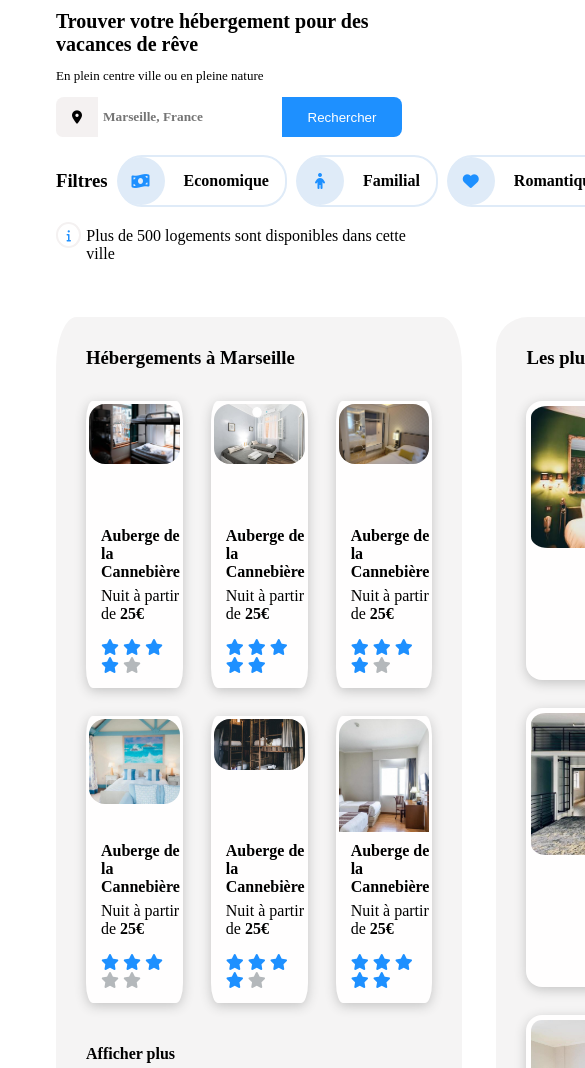
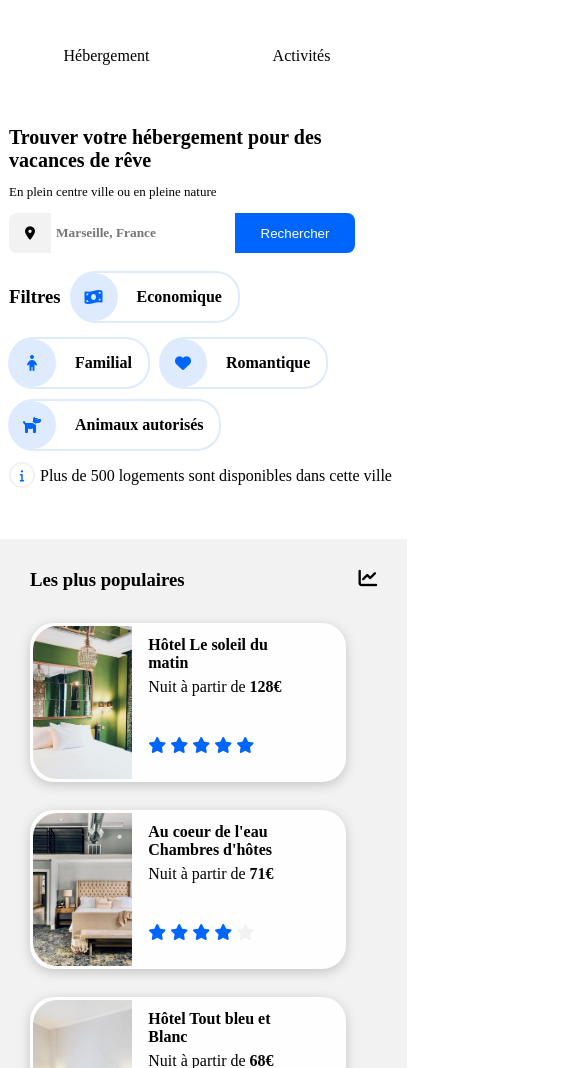
Before and after one commit to elodieJ18/ElodieJean_2_17082020, a plain HTML site: page index.html in a window 390 px wide. Shown: the part 119-1187 px from the top of the page, 585 px wide, since content can reach past the window. Drawn offline with Linux system fonts and the light colour scheme.

Commit message:
responsive-part1

```diff
--- a/index.html
+++ b/index.html
@@ -12,12 +12,12 @@
         <div class='bloc'>
             <header>
                 <nav class="navigation-bar">
-                    <div class="navigation-logo">
+                    <div class="navigation-logo menu1">
                         <img src="assets/images/logo/Reservia.svg" alt="Reservia"/>
                     </div>
-                    <div class="navigation-menu"><a  herf="#" alt="#">Hébergement</a></div>
-                    <div class="navigation-menu"><a  herf="#activities-marseille" alt="#">Activités</a></div>
-                    <div class="navigation-signup"><a herf="#" alt="#">S'inscrire</a></div>
+                    <div class="navigation-menu menu2"><a href="#hosting" alt="#">Hébergement</a></div>
+                    <div class="navigation-menu menu3"><a href="#activities" alt="#">Activités</a></div>
+                    <div class="navigation-signup menu4"><a href="#" alt="#">S'inscrire</a></div>
                 </nav>
             </header>
 
@@ -25,10 +25,10 @@
                     <h1>Trouver votre hébergement pour des vacances de rêve</h1>
                     <p>En plein centre ville  ou en pleine nature</p>
                 <div class="enter-search">
-                    <div class="btn-map"><button><i class="fas fa-map-marker-alt"></i></button></div>
+                    <div class="btn-map"><button><a href="#"><i class="fas fa-map-marker-alt"></i></a></button></div>
                     <label class="visually-hidden" for="name">Marseille, France</label>
                     <input class="input" placeholder="Marseille, France" type="text" />
-                    <div class="btn-search"><button>Rechercher</button></div>
+                    <div class="btn-search"><button><a href="#">Rechercher</a></button></div>
                     </div>
                 </div>
                 <div class="filter-search">
@@ -96,9 +96,9 @@
                       </div>
                       <div class="accomodation-container-results-grid--element---description">
                         <div>
-                          <h4> Auberge de la Cannebière</h4>
+                          <h4>Hôtel du port</h4>
                         </div>
-                        <p>Nuit à partir de <strong>25€</strong></p>
+                        <p>Nuit à partir de <strong>52€</strong></p>
                         <div class="starsrate">
                           <i class="fas fa-star"></i>
                           <i class="fas fa-star"></i>
@@ -114,9 +114,9 @@
                       </div>
                       <div class="accomodation-container-results-grid--element---description">
                         <div>
-                          <h4> Auberge de la Cannebière</h4>
+                          <h4>Hôtel Les mouettes</h4>
                         </div>
-                        <p>Nuit à partir de <strong>25€</strong></p>
+                        <p>Nuit à partir de <strong>76€</strong></p>
                         <div class="starsrate">
                           <i class="fas fa-star"></i>
                           <i class="fas fa-star"></i>
@@ -132,9 +132,9 @@
                       </div>
                       <div class="accomodation-container-results-grid--element---description">
                         <div>
-                          <h4> Auberge de la Cannebière</h4>
+                          <h4>Hôtel de la mer</h4>
                         </div>
-                        <p>Nuit à partir de <strong>25€</strong></p>
+                        <p>Nuit à partir de <strong>46€</strong></p>
                         <div class="starsrate">
                           <i class="fas fa-star"></i>
                           <i class="fas fa-star"></i>
@@ -150,9 +150,9 @@
                       </div>
                       <div class="accomodation-container-results-grid--element---description">
                         <div>
-                          <h4> Auberge de la Cannebière</h4>
+                          <h4> Auberge Le Panier</h4>
                         </div>
-                        <p>Nuit à partir de <strong>25€</strong></p>
+                        <p>Nuit à partir de <strong>23€</strong></p>
                         <div class="starsrate">
                           <i class="fas fa-star"></i>
                           <i class="fas fa-star"></i>
@@ -168,9 +168,9 @@
                       </div>
                       <div class="accomodation-container-results-grid--element---description">
                         <div>
-                          <h4> Auberge de la Cannebière</h4>
+                          <h4> Hôtel chez Amina</h4>
                         </div>
-                        <p>Nuit à partir de <strong>25€</strong></p>
+                        <p>Nuit à partir de <strong>96€</strong></p>
                         <div class="starsrate">
                           <i class="fas fa-star"></i>
                           <i class="fas fa-star"></i>
@@ -213,9 +213,9 @@
                       </div>
                       <div class="accomodation-container-populars-grid--element---description">
                         <div>
-                          <h4> Hôtel Le soleil du matin</h4>
+                          <h4>Au coeur de l'eau Chambres d'hôtes</h4>
                         </div>
-                        <p>Nuit à partir de <strong>128€</strong></p>
+                        <p>Nuit à partir de <strong>71€</strong></p>
                         <div class="starsrate">
                           <i class="fas fa-star"></i>
                           <i class="fas fa-star"></i>
@@ -227,13 +227,13 @@
                   </a>
                   <a class="accomodation-container-populars-grid--element" href="#">
                     <div class="accomodation-container-populars-grid--element---image-container">
-                        <img class="accomodation-container-populars-grid--element---image" style="width: 137px;" src="assets/Images/hebergements/4_small/febrian-zakaria-sjvU0THccQA-unsplash.jpg">
+                        <img class="accomodation-container-populars-grid--element---image" src="assets/Images/hebergements/4_small/febrian-zakaria-sjvU0THccQA-unsplash.jpg">
                       </div>
                       <div class="accomodation-container-populars-grid--element---description">
                         <div>
-                          <h4> Hôtel Le soleil du matin</h4>
+                          <h4>Hôtel Tout bleu et Blanc</h4>
                         </div>
-                        <p>Nuit à partir de <strong>128€</strong></p>
+                        <p>Nuit à partir de <strong>68€</strong></p>
                         <div class="starsrate">
                           <i class="fas fa-star"></i>
                           <i class="fas fa-star"></i>
--- a/style.css
+++ b/style.css
@@ -38,7 +38,7 @@ body {
 }
 
 .navigation-signup a {
-  color: dodgerblue;
+  color: #0065fc;
 }
 
 .navigation-menu {
@@ -62,13 +62,13 @@ body {
 
 .navigation-menu:hover,
 .navigation-menu:active {
-  border-top: 3px solid dodgerblue;
+  border-top: 3px solid #0065fc;
   margin-top: 0;
 }
 
 .navigation-menu:hover a,
 .navigation-menu:active a {
-  color: dodgerblue;
+  color: #0065fc;
 }
 /*Header*/
 .enter-search {
@@ -88,7 +88,7 @@ body {
 }
 
 .btn-map button {
-  background-color: #f4f1f1;
+  background-color: #f2f2f2;
   border: none;
   height: 40px;
   width: 42px;
@@ -104,12 +104,15 @@ input {
 }
 
 .btn-search button {
-  background-color: dodgerblue;
-  color: white;
+  background-color: #0065fc;
   border: none;
   height: 40px;
   width: 120px;
   border-radius: 0 0.5rem 0.5rem 0;
+}
+
+.btn-search button a {
+  color: white;
 }
 
 .filter-search {
@@ -126,12 +129,12 @@ input {
   justify-content: space-around;
   cursor: pointer;
   box-shadow: 0 0 0 1px white;
-  border: 2px solid rgb(223, 235, 248);
+  border: 2px solid #deebff;
 }
 
 .filter-element--icon {
-  background-color: rgb(223, 235, 248);
-  color: dodgerblue;
+  background-color: #deebff;
+  color: #0065fc;
   border-radius: 100%;
   height: 3em;
   width: 3em;
@@ -153,14 +156,14 @@ input {
 }
 
 .btn-filter {
-  border: solid 2px rgb(223, 235, 248);
+  border: solid 2px #f2f2f2;
   border-radius: 1.5rem 1.5rem 1.5rem 1.5em;
   margin-right: 20px;
 }
 
 .btn-filter i {
-  color: dodgerblue;
-  background-color: rgb(223, 235, 248);
+  color: #0065fc;
+  background-color: #deebff;
   border-radius: 50%;
   padding: 10px;
   margin-right: 9px;
@@ -172,7 +175,7 @@ input {
 .cercle {
   height: 10px;
   width: 10px;
-  border: 2px solid #f4f1f1;
+  border: 2px solid #f2f2f2;
   border-radius: 50%;
 }
 
@@ -181,7 +184,7 @@ input {
   text-align: center;
   font-size: 12px;
   margin-top: 11px;
-  color: dodgerblue;
+  color: #0065fc;
   margin-right: 5px;
 }
 
@@ -196,7 +199,7 @@ input {
 }
 
 .accomodation-container-results {
-  background-color: rgb(245, 244, 244);
+  background-color: #f2f2f2;
   border-radius: 5%;
   padding: 30px;
 }
@@ -215,11 +218,11 @@ h4 {
   margin-top: 0;
 }
 .starsrate .fas {
-  color: dodgerblue;
+  color: #0065fc;
 }
 
 .starsrate .false {
-  color: rgb(180, 184, 187);
+  color: #f2f2f2;
 }
 
 /*block1*/
@@ -243,6 +246,7 @@ h4 {
   border-radius: 7%;
   padding: 3px;
   box-shadow: 0px 3px 12px 0px rgb(196 196 196);
+  width: 93%;
 }
 
 .accomodation-container-results-grid--element---image-container {
@@ -251,10 +255,15 @@ h4 {
 }
 
 .accomodation-container-results-grid--element---image {
-  border-radius: 1rem;
+  object-fit: cover;
+  object-position: center;
+  width: 100%;
+  height: 100%;
+  max-width: 100%;
+  max-height: 100%;
+  border-top-left-radius: 1em;
+  border-top-right-radius: 1em;
   text-align: center;
-  width: 100%;
-  height: auto;
 }
 
 .accomodation-container-results-grid--element---description {
@@ -263,10 +272,10 @@ h4 {
   margin-bottom: 10px;
 }
 
-/*block2*/
+/*populaire*/
 
 .accomodation-container-populars {
-  background-color: rgb(245, 244, 244);
+  background-color: #f2f2f2;
   border-radius: 2rem;
   padding: 30px;
 }
@@ -281,23 +290,22 @@ h4 {
 .accomodation-container-populars-grid--element {
   background-color: rgb(255, 254, 254);
   gap: 12px;
-  border-radius: 1rem;
-  padding-top: 5px;
-  padding-left: 5px;
-  padding-bottom: 1px;
+  border-radius: 1.5rem;
+  padding: 3px;
   display: grid;
   grid-template-columns: 1fr 2fr;
   box-shadow: 0px 3px 12px 0px rgb(196 196 196);
 }
 
-.accomodation-container-populars-grid--element---image-container {
-  width: 138px;
-  overflow: hidden;
-}
 .accomodation-container-populars-grid--element---image {
-  width: auto;
-  height: 142px;
-  border-radius: 8% 0% 0% 8%;
+  object-fit: cover;
+  object-position: center;
+  width: 100%;
+  height: 100%;
+  max-width: 100%;
+  max-height: 100%;
+  border-top-left-radius: 1.5em;
+  border-bottom-left-radius: 1.5em;
   text-align: center;
 }
 
@@ -406,3 +414,137 @@ footer {
   grid-template-columns: 1fr 1fr 1fr;
   margin-left: 60px;
 }
+
+@media (max-width: 820px) {
+  #hosting {
+    margin-left: 0px;
+    width: 100%;
+    font-family: 'raleway';
+  }
+
+  .bloc,
+  #activites {
+    margin-left: 9px;
+    width: 100%;
+    font-family: 'raleway';
+  }
+
+  .navigation-bar {
+    display: grid;
+    grid-template-columns: 1fr 1fr;
+    grid-template-rows: 50% 50%;
+    grid-template-areas:
+      'menu1 menu4'
+      'menu2 menu3';
+
+    width: 100%;
+  }
+  .menu1 {
+    grid-area: menu1;
+  }
+  .menu2 {
+    grid-area: menu2;
+  }
+  .menu3 {
+    grid-area: menu3;
+  }
+  .menu4 {
+    grid-area: menu4;
+  }
+
+  .filter-search {
+    display: flex;
+    grid-gap: 10px;
+    flex-direction: row;
+    flex-wrap: wrap;
+    width: 97%;
+  }
+
+  .accomodation-container {
+    display: grid;
+    grid-template-columns: 1fr;
+    grid-template-areas:
+      'accomodation-container-populars'
+      'accomodation-container';
+    margin-top: 38px;
+  }
+  .accomodation-container-populars {
+    grid-area: accomodation-container-populars;
+    border-radius: 0px;
+    width: 89%;
+  }
+
+  .accomodation-container-populars-grid {
+    display: grid;
+    grid-template-rows: 1fr 1fr 1fr;
+    grid-row: 2;
+    grid-template-columns: 91%;
+    gap: 28px;
+  }
+
+  .accomodation-container {
+    grid-area: accomodation-container;
+  }
+
+  .accomodation-container-results {
+    background-color: unset;
+    border-radius: 5%;
+    padding: 30px;
+  }
+
+  .accomodation-container-results-grid {
+    display: grid;
+    grid-template-columns: 1fr;
+    grid-template-rows: 1fr;
+    grid-row: 2;
+    gap: 28px;
+  }
+
+  .activities-container {
+    display: grid;
+    grid-template-columns: 1fr;
+    grid-template-rows: 1fr;
+    grid-template-areas: none;
+    margin-bottom: 75px;
+    column-gap: 0rem;
+    row-gap: 0rem;
+    height: 413px;
+  }
+
+  .activities-container-element {
+    display: grid;
+    grid-template-rows: 1fr;
+    width: 72%;
+    box-shadow: 0px 3px 12px 0px rgb(196 196 196);
+    border-radius: 1.5rem;
+    background-color: white;
+    color: black;
+    height: 58%;
+  }
+}
+
+@media (max-width: 375px) {
+  .accomodation-container-populars-grid {
+    display: grid;
+    grid-template-rows: 1fr 1fr 1fr;
+    grid-row: 2;
+    grid-template-columns: 90%;
+    gap: 28px;
+  }
+}
+
+@media (max-width: 320px) {
+  .accomodation-container-populars-grid {
+    display: grid;
+    grid-template-rows: 1fr 1fr 1fr;
+    grid-row: 2;
+    grid-template-columns: 100%;
+    gap: 28px;
+  }
+
+  .accomodation-container-populars {
+    grid-area: accomodation-container-populars;
+    border-radius: 0px;
+    width: 103%;
+  }
+}
```
